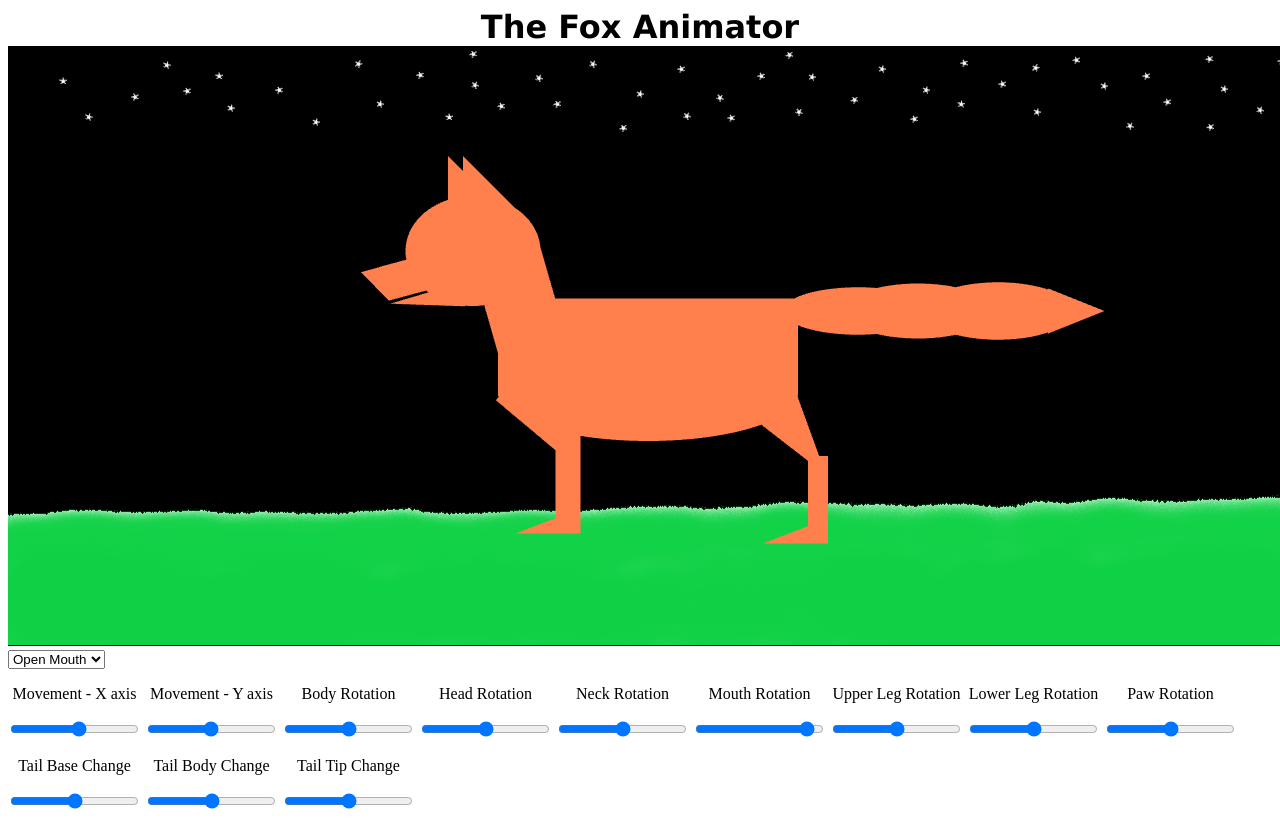
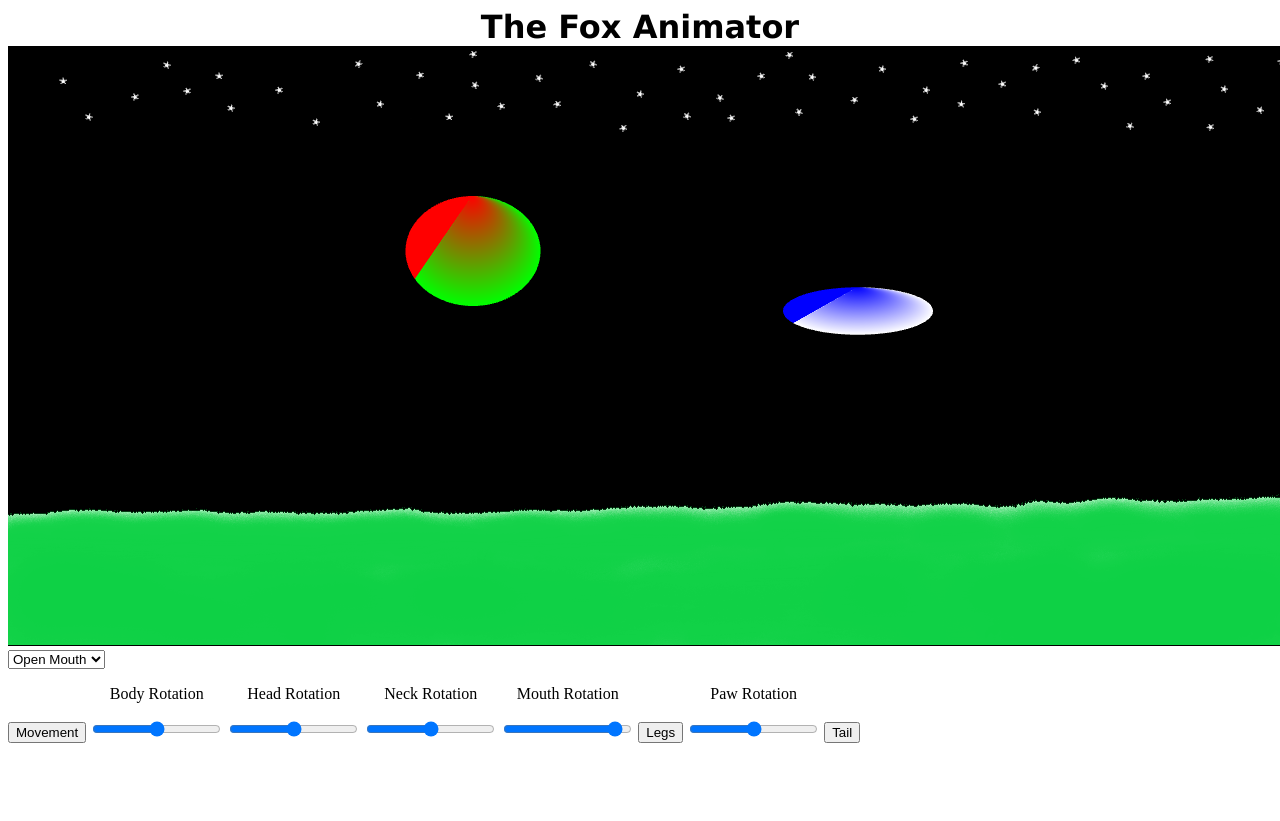
Before and after one commit to barispoyraz/FoxAnimator---Computer-Graphics, a plain HTML site: page Executables/animator.html in a window 1280 px wide. After the commit the page ends 800 px from the top, so only its background shows below. Drawn offline with nearby package versions, Linux system fonts and the light colour scheme; animation ran at ten frames a second.

Commit message:
some changes made in ui, started working on color buffer

```diff
--- a/Executables/animator.html
+++ b/Executables/animator.html
@@ -3,7 +3,7 @@
 <head>
     <script id="vertex-shader" type="x-shader/x-vertex">
         attribute vec4 vPosition;
-        //uniform vec4 vColor;
+        attribute vec4 vColor;
 
         uniform mat4 modelViewMatrix;
         uniform mat4 projectionMatrix;
@@ -11,17 +11,17 @@
         varying vec4 fColor;
     void main(){
         gl_Position = projectionMatrix * modelViewMatrix * vPosition;
-        //fColor = vColor;
+        fColor = vColor;
     }
 </script>
     <script id="fragment-shader" type="x-shader/x-fragment">
     precision highp float;
 
     precision mediump float;
-    //varying vec4 fColor;
+    varying vec4 fColor;
 
     void main(){
-        gl_FragColor = vec4(1.0, 0.5, 0.3, 1.0);
+        gl_FragColor = fColor;
     }
 </script>
 
@@ -29,6 +29,15 @@
 <script type="text/javascript" src="../Source/initShaders.js"></script>
 <script type="text/javascript" src="../Source/MV.js"></script>
 <script type="text/javascript" src="../Source/w3.js"></script>
+
+    <script
+  src="https://code.jquery.com/jquery-3.3.1.js"
+  integrity="sha256-2Kok7MbOyxpgUVvAk/HJ2jigOSYS2auK4Pfzbm7uH60="
+  crossorigin="anonymous"></script>
+    <script
+  src="https://code.jquery.com/ui/1.12.1/jquery-ui.js"
+  integrity="sha256-T0Vest3yCU7pafRw9r+settMBX6JkKN06dqBnpQ8d30="
+  crossorigin="anonymous"></script>
 
 </head>
 <body>
@@ -46,6 +55,10 @@
 
     <br>
 
+    <!---Reference: https://www.w3schools.com/howto/howto_js_accordion.asp !-->
+    <div style="display: inline-block">
+    <button class="accordion">Movement</button>
+    <div class="panel" style="display: none">
         <div style="display: inline-block">
             <p style="text-align: center">Movement - X axis</p>
             <input id="foxMovementinXaxis" type="range" min="-10" max="10" step="0.1" onInput="translateX(this.value)">
@@ -54,6 +67,8 @@
             <p style="text-align: center">Movement - Y axis</p>
             <input id="foxMovementinYaxis" type="range" min="-10" max="10" step="0.1" onInput="translateY(this.value)">
         </div>
+    </div>
+
 
     <div style="display: inline-block">
         <p style="text-align: center">Body Rotation</p>
@@ -75,14 +90,16 @@
         <input id="mouth_rotation" type="range" min="-10" max="10" step="0.1" onInput="rotateLimb(mouth, 3.3, 1.2, this.value)">
     </div>
 
+    <button class="accordion">Legs</button>
+    <div class="panel" style="display: none">
         <div style="display: inline-block">
             <p style="text-align: center">Upper Leg Rotation</p>
             <input id="legs_rotation" type="range" min="-45" max="90" step="0.1" onInput="rotateLimb(leftFrontUpperLeg, 2.8, -1, this.value)">
         </div>
-
         <div style="display: inline-block">
             <p style="text-align: center">Lower Leg Rotation</p>
             <input id="legs_rotation" type="range" min="-120" max="45" step="0.1" onInput="rotateLimb(leftFrontLowerLeg, 1.5, -2, this.value)">
+        </div>
     </div>
 
     <div style="display: inline-block">
@@ -90,21 +107,41 @@
         <input id="legs_rotation" type="range" min="-45" max="45" step="0.1" onInput="rotateLimb(leftFrontPaw, 1.5, -3.4, this.value)">
     </div>
 
+    <button class="accordion">Tail</button>
+    <div class="panel" style="display: none">
         <div style="display: inline-block">
             <p style="text-align: center">Tail Base Change</p>
             <input id="tailBaseChange" type="range" min="-90" max="75" step="0.1" onInput="rotateLimb(tailBase, 1.2, 0.0, this.value)">
         </div>
-
         <div style="display: inline-block">
             <p style="text-align: center">Tail Body Change</p>
             <input id="tailBaseChange" type="range" min="-20" max="20" step="0.1" onInput="rotateLimb(tailBody, -4.3, 0.8, this.value)">
         </div>
-
         <div style="display: inline-block">
             <p style="text-align: center">Tail Tip Change</p>
             <input id="tailBaseChange" type="range" min="-20" max="20" step="0.1" onInput="rotateLimb(tailTip, -5.6, 0.8, this.value)">
         </div>
+    </div>
+        </div>
 
+    <script>
+        var accordion = document.getElementsByClassName("accordion");
+        var i;
+
+        for(i = 0; i < accordion.length; i++){
+            accordion[i].addEventListener("click", function() {
+            this.classList.toggle("active");
+            var panel = this.nextElementSibling;
+            if (panel.style.display === "block"){
+                panel.style.display = "none";
+            }
+            else{
+                panel.style.display = "block";
+            }
+            });
+        }
+
+    </script>
 
 
 </body>
--- a/Source/animator.js
+++ b/Source/animator.js
@@ -94,6 +94,14 @@ var moveBodyinYaxis = document.getElementById("foxMovementinYaxis");
 
 var rotateTailBaseValue = 0;
 
+var colorsArray = [];
+
+var headColors = [];
+var headPoints = [];
+
+var tailBaseColors = [];
+var tailBasePoints = [];
+
 //Positions
 /*var foxPosition = {
     currentPosition: {
@@ -157,11 +165,13 @@ function scale4(a, b, c) {
     pointsArray.push(rectangularVertices[d]);
 }
 
-function ellipsoid()
+function ellipsoid(type)
 {
-    var v2 = new vec4(0,0,0,1);
-    circularVertices.push(v2);
-    circularVertices.push(v2);
+
+    circularVertices = [];
+    //var v2 = new vec4(0,0,0,1);
+    //circularVertices.push(v2);
+    //circularVertices.push(v2);
     for (i = 0; i < 360 ; i++)
     {
         var j = i * Math.PI/180;
@@ -175,8 +185,17 @@ function ellipsoid()
 
     }
     console.log(  circularVertices.length )
-    for(i = circularVertices.length-1; i >= 0; i--)
-        pointsArray.push(circularVertices[i]);
+
+    switch(type){
+        case "Head":
+            for(i = circularVertices.length-1; i >= 0; i--)
+                headPoints.push(circularVertices[i]);
+            break;
+        case "TailBase":
+            for(i = circularVertices.length-1; i>= 0; i--)
+                tailBasePoints.push(circularVertices[i]);
+    }
+
     console.log(pointsArray.length);
 }
 
@@ -222,8 +241,6 @@ function limb(transform, transformVal, renderMethod, children)
         this.children.push(arguments[i]);
 }
 
-
-
 function traverseModel(root)
 {
     stack.push(modelViewMatrix);
@@ -254,11 +271,26 @@ function drawrectangle(transform)
 }
 
 //---Forms a ellipsoid---
-function drawEllipsoid(transform)
+function drawEllipsoid(transform, type)
 {
     instanceMatrix = mult(modelViewMatrix, transform );
     gl.uniformMatrix4fv(modelViewMatrixLoc, false, flatten(instanceMatrix));
-    gl.drawArrays( gl.TRIANGLE_FAN, 4, pointsArray.length-5);
+
+    switch(type){
+        case "Head":
+            gl.bindBuffer( gl.ARRAY_BUFFER, cBuffer );
+            //gl.bufferData( gl.ARRAY_BUFFER, flatten(headColors), gl.STATIC_DRAW );
+            gl.bufferSubData(gl.ARRAY_BUFFER, 0 , flatten(headColors));
+            gl.drawArrays( gl.TRIANGLE_FAN, 0, headPoints.length);
+            break;
+        case "TailBase":
+            gl.bindBuffer( gl.ARRAY_BUFFER, cBuffer );
+            //gl.bufferData( gl.ARRAY_BUFFER, flatten(tailBaseColors), gl.STATIC_DRAW );
+            gl.bufferSubData(gl.ARRAY_BUFFER, 0 , flatten(tailBaseColors));
+            gl.drawArrays( gl.TRIANGLE_FAN, 0, tailBasePoints.length);
+            break;
+    }
+
 }
 //---Forms a right triangle ---
 function drawRTriangle(transform)
@@ -350,7 +382,7 @@ function drawTailBase()
     instanceMatrix = translate(4.2, 0.7, 0);
     instanceMatrix = mult(instanceMatrix, rotate(rotateTailBaseValue, 0, 0, 1));
     instanceMatrix = mult(instanceMatrix, scale4(3, 0.95, 0));
-    drawEllipsoid(instanceMatrix);
+    drawEllipsoid(instanceMatrix, "TailBase");
 }
 
 //---Form the Tail Body---
@@ -380,7 +412,7 @@ function drawHead()
 {
     instanceMatrix = translate(-3.5, 1.9, 0.0);
     instanceMatrix = mult(instanceMatrix, scale4(2.7, 2.2, 0) );
-    drawEllipsoid(instanceMatrix);
+    drawEllipsoid(instanceMatrix, "Head");
 
     instanceMatrix = translate(-4.7, 1.4, 0.0);
     instanceMatrix = mult(instanceMatrix, rotate(15, 0,0,1));
@@ -447,24 +479,9 @@ window.onload = function init(){
     gl.uniformMatrix4fv(gl.getUniformLocation( program, "modelViewMatrix"), false, flatten(modelViewMatrix) );
     gl.uniformMatrix4fv( gl.getUniformLocation( program, "projectionMatrix"), false, flatten(projectionMatrix) );
 
-    modelViewMatrixLoc = gl.getUniformLocation(program, "modelViewMatrix")
+    modelViewMatrixLoc = gl.getUniformLocation(program, "modelViewMatrix");
 
-    quad(0,1,2,3);
-    ellipsoid();
-
-    vBuffer = gl.createBuffer();
-
-    gl.bindBuffer( gl.ARRAY_BUFFER, vBuffer );
-    gl.bufferData(gl.ARRAY_BUFFER, flatten(pointsArray), gl.STATIC_DRAW);
-
-    var vPosition = gl.getAttribLocation( program, "vPosition" );
-    gl.vertexAttribPointer( vPosition, 4, gl.FLOAT, false, 0, 0 );
-    gl.enableVertexAttribArray( vPosition );
-
-    //look up for Attributes
-    var vPosition = gl.getAttribLocation( program, "vPosition" );
-
-    //canvas.addEventListener("mousedown", mouseDown);
+    initializeColors();
 
     m = new mat4();
 
@@ -519,6 +536,33 @@ window.onload = function init(){
 
     foxT = new transformValues (0,0,0,0,0,0,1,1,0);
     fox = new limb(m, foxT, null, torso);
+
+    cBuffer = gl.createBuffer();
+    gl.bindBuffer( gl.ARRAY_BUFFER, cBuffer );
+    gl.bufferData( gl.ARRAY_BUFFER, flatten(headColors), gl.STATIC_DRAW );
+
+    var vColor = gl.getAttribLocation( program, "vColor" );
+    gl.vertexAttribPointer( vColor, 4, gl.FLOAT, false, 0, 0 );
+    gl.enableVertexAttribArray( vColor );
+
+    quad(0,1,2,3);
+    ellipsoid("Head");
+    ellipsoid("TailBase");
+
+    //gl.bufferSubData(gl.ARRAY_BUFFER, 0 , flatten(tailBaseColors));
+
+    vBuffer = gl.createBuffer();
+    gl.bindBuffer( gl.ARRAY_BUFFER, vBuffer );
+    gl.bufferData(gl.ARRAY_BUFFER, flatten(headPoints), gl.STATIC_DRAW);
+
+    var vPosition = gl.getAttribLocation( program, "vPosition" );
+    gl.vertexAttribPointer( vPosition, 4, gl.FLOAT, false, 0, 0 );
+    gl.enableVertexAttribArray( vPosition );
+
+    //look up for Attributes
+    var vPosition = gl.getAttribLocation( program, "vPosition" );
+
+    //canvas.addEventListener("mousedown", mouseDown);
 
     mapHTMLElementsToEventListeners();
 
@@ -710,3 +754,17 @@ function rotateLimb(aLimb, offsetX, offsetY, value)
     aLimb.transform = m;
     //traverseModel(aLimb);
 }
+
+function initializeColors(){
+    for(i = 0; i < 120; i++)
+        headColors.push(vec4(1.0, 0.0, 0.0, 1.0));
+
+    for(i = 0; i < 240; i++)
+        headColors.push(vec4(0.0, 1.0, 0.0, 1.0));
+
+    for(i = 0; i < 120; i++)
+        tailBaseColors.push(vec4(0.0, 0.0, 1.0, 1.0));
+
+    for(i = 0; i < 240; i++)
+        tailBaseColors.push(vec4(1.0, 1.0, 1.0, 1.0));
+}
```
Lines whose indentation alone changed are shown as unchanged.
